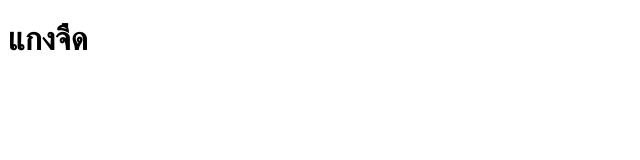
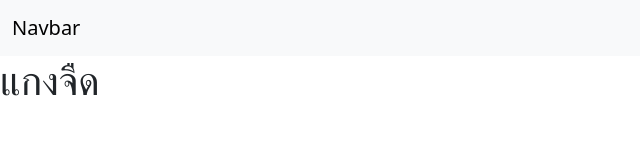
Before and after one commit to JekoFlash/DomFood, a plain HTML site: page menu2.html in a window 1280 px wide. Shown: the whole page, without its empty margins (0-640 px from the left). Drawn offline with nearby package versions, Linux system fonts and the light colour scheme.

Commit message:
DevB/Add Navbar

```diff
--- a/menu2.html
+++ b/menu2.html
@@ -3,9 +3,16 @@
 <head>
     <meta charset="UTF-8">
     <meta name="viewport" content="width=device-width, initial-scale=1.0">
-    <title>Document</title>
+    <title>Menu2</title>
+    <link href="https://cdn.jsdelivr.net/npm/bootstrap@5.3.2/dist/css/bootstrap.min.css" rel="stylesheet" integrity="sha384-T3c6CoIi6uLrA9TneNEoa7RxnatzjcDSCmG1MXxSR1GAsXEV/Dwwykc2MPK8M2HN" crossorigin="anonymous">
+    <script src="https://cdn.jsdelivr.net/npm/bootstrap@5.3.2/dist/js/bootstrap.bundle.min.js" integrity="sha384-C6RzsynM9kWDrMNeT87bh95OGNyZPhcTNXj1NW7RuBCsyN/o0jlpcV8Qyq46cDfL" crossorigin="anonymous"></script>
 </head>
 <body>
+    <nav class="navbar bg-body-tertiary">
+        <div class="container-fluid">
+          <a class="navbar-brand" href="#">Navbar</a>
+        </div>
+    </nav>
     <h1>แกงจืด</h1>
 </body>
 </html>
```
Also changed, not shown: index.html (+7 -0 lines), menu1.html (+7 -0 lines), menu3.html (+8 -1 lines).
